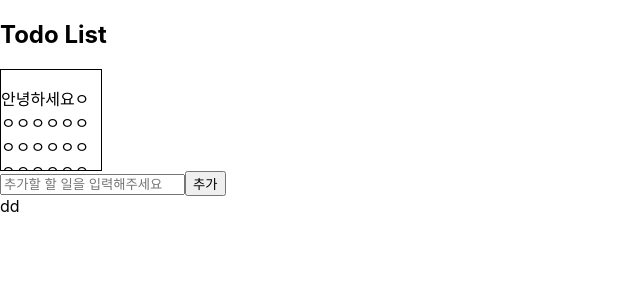
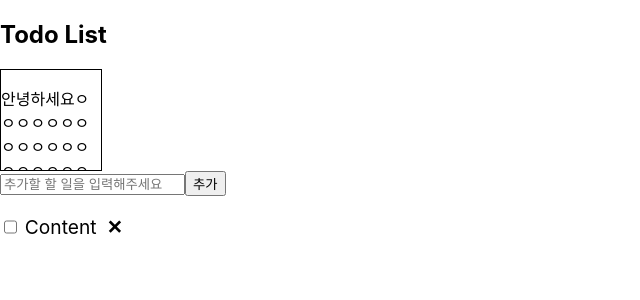
Before and after one commit to Bae0203/LearnTypescript, a React (Create React App) app: page / in a window 1280 px wide. Shown: the top 300 px of the page, without its empty margins (0-640 px from the left). Built offline with nearby package versions, Linux system fonts and the light colour scheme.

Commit message:
ADD :: ToDo styled-component
Todo기본 스타일

```diff
--- a/package.json
+++ b/package.json
@@ -13,6 +13,7 @@
     "react": "^18.2.0",
     "react-dom": "^18.2.0",
     "react-scripts": "5.0.1",
+    "styled-components": "^5.3.6",
     "typescript": "^4.9.4",
     "web-vitals": "^2.1.4"
   },
@@ -39,5 +40,8 @@
       "last 1 firefox version",
       "last 1 safari version"
     ]
+  },
+  "devDependencies": {
+    "@types/styled-components": "^5.1.26"
   }
 }
--- a/src/components/Todo.tsx
+++ b/src/components/Todo.tsx
@@ -1,9 +1,31 @@
-import React from "react";
+import React, { useState } from "react";
+import {
+  Tododiv,
+  TodoContentGray,
+  TodoDel,
+  TodoContent,
+} from "../style/TodoStyle";
 
 const Todo = () => {
+  const [check, setCheck] = useState<boolean>(false);
   return (
     <>
-      <div>dd</div>
+      <Tododiv>
+        <input
+          type="checkbox"
+          checked={check}
+          onChange={() => {
+            setCheck(!check);
+            console.log(check);
+          }}
+        />
+        {check ? (
+          <TodoContentGray>Content</TodoContentGray>
+        ) : (
+          <TodoContent>Content</TodoContent>
+        )}
+        <TodoDel>✕</TodoDel>
+      </Tododiv>
     </>
   );
 };
--- /dev/null
+++ b/src/style/TodoStyle.tsx
@@ -0,0 +1,28 @@
+import React, { Component } from "react";
+import styled from "styled-components";
+
+export const Tododiv = styled.div`
+  display: flex;
+`;
+
+export const TodoContent = styled.p`
+  margin-left: 0.3rem;
+  font-size: 1.2rem;
+`;
+
+export const TodoContentGray = styled.p`
+  font-size: 1.2rem;
+  margin-left: 0.3rem;
+  color: gray;
+  text-decoration: line-through gray;
+`;
+
+export const TodoDel = styled.p`
+  font-weight: bold;
+  color: black;
+  font-size: 1.2rem;
+  margin-left: 10px;
+  &:hover {
+    color: gray;
+  }
+`;
```
Also changed, not shown: 1 other file (tests, documents, lock files or other folders).
